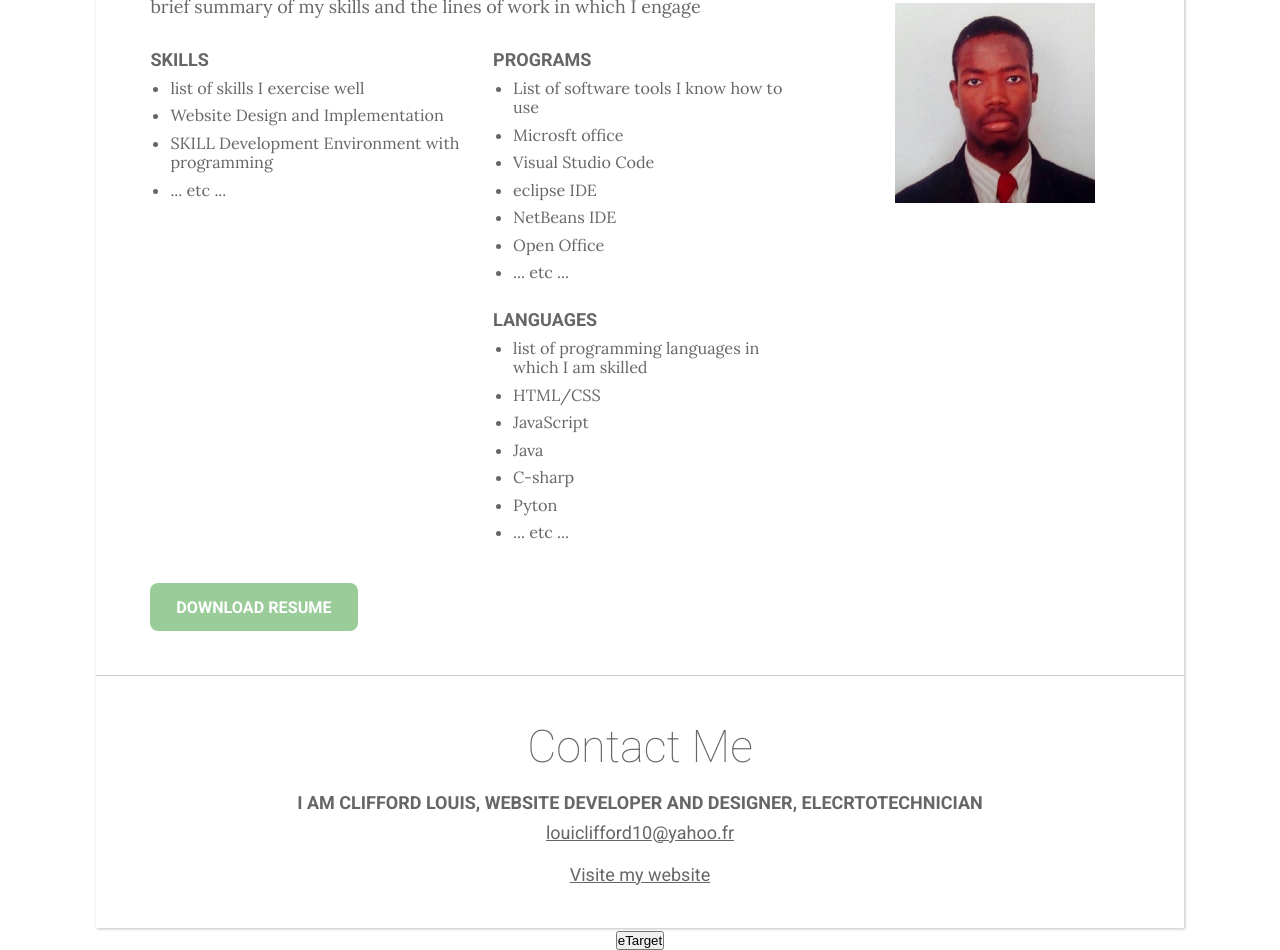
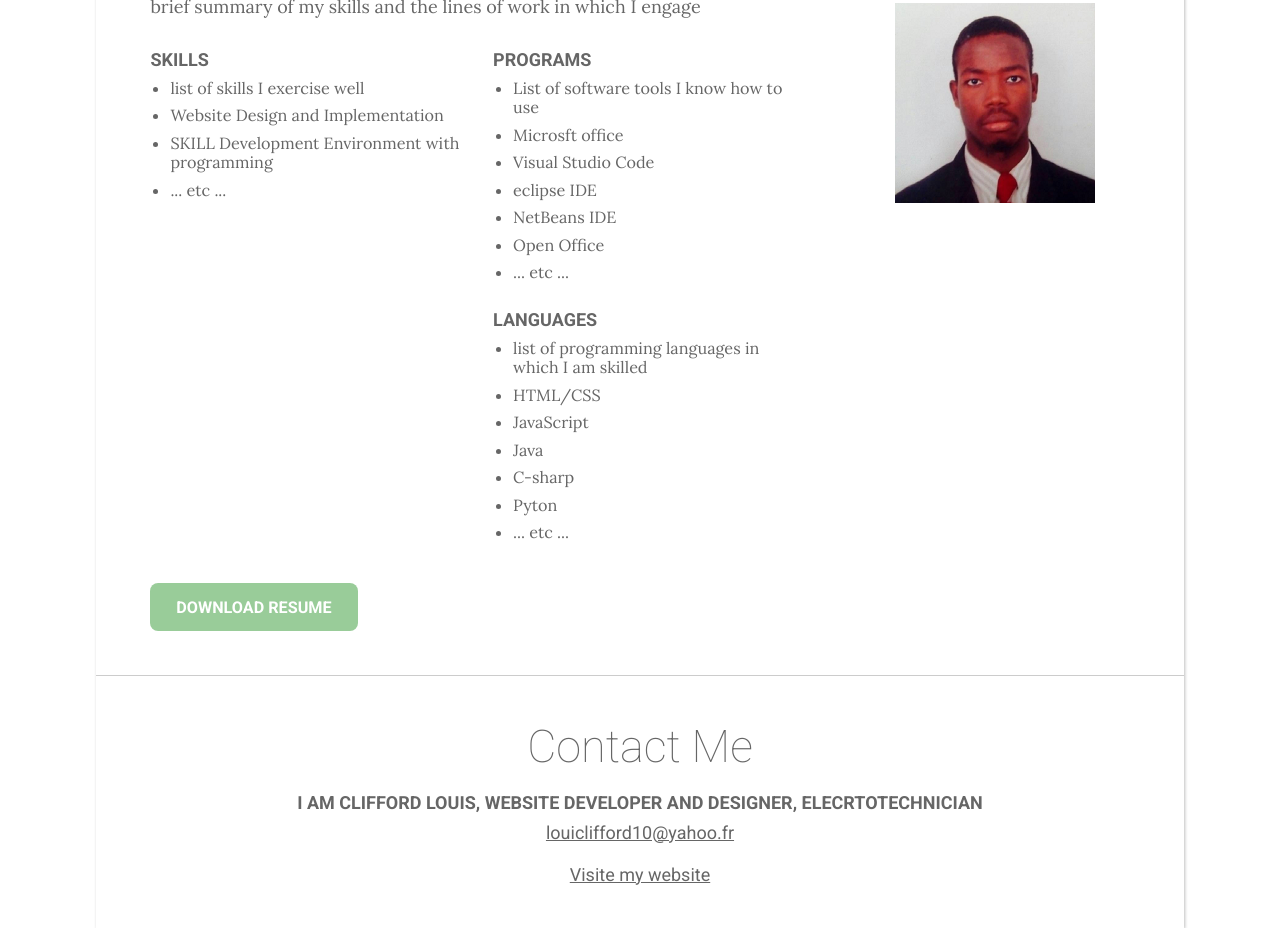
Before and after one commit to eTarget1/cliffordlouis.github.io, a plain HTML site: page index.html in a window 1280 px wide. Shown: the part 1542-2492 px from the top of the page. After the commit the page ends 2470 px from the top, so only its background shows below. Drawn offline with Linux system fonts and the light colour scheme.

Commit message:
Update index.html

```diff
--- a/index.html
+++ b/index.html
@@ -99,9 +99,6 @@
 
 	</div>
 
-	<form>
-<input type="button" value="eTarget" onclick="window.location.href='clifford.trinedu.webfactional.com'" />
-</form>
 
 </body>
 </html>
```
